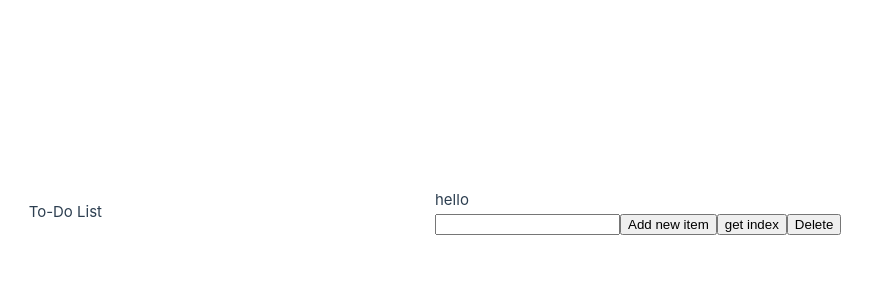
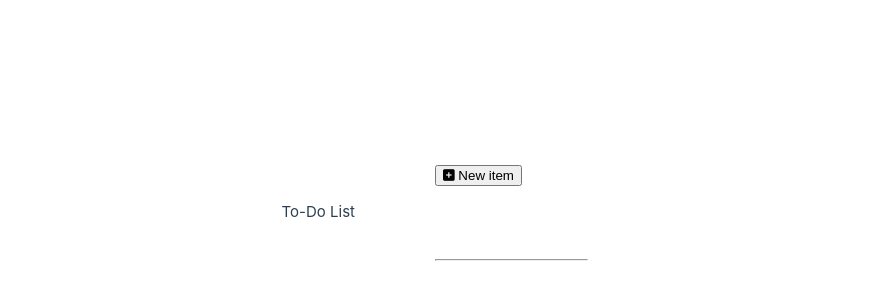
Before and after one commit to nekkox/ToDoApp, a Vue app: page / in a window 1280 px wide. Shown: the part 188-488 px from the top of the page, without its empty margins (205-1077 px from the left). Built offline with nearby package versions, Linux system fonts and the light colour scheme.

Commit message:
sample commit

```diff
--- /dev/null
+++ b/src/components/ToDoFilter.vue
@@ -0,0 +1,7 @@
+<script setup>
+
+</script>
+
+<template>
+
+</template>
--- /dev/null
+++ b/src/components/ToDoList.vue
@@ -0,0 +1,7 @@
+<script setup>
+
+</script>
+
+<template>
+    <slot></slot>
+</template>
--- a/src/components/ToDoProject.vue
+++ b/src/components/ToDoProject.vue
@@ -2,12 +2,14 @@
 import ToDoService from '@/services/todo'
 import { inject, reactive, ref } from 'vue';
 import TodoItemForm from '@/components/TodoItemForm.vue'
-
+import ToDoFilter from '@/components/ToDoFilter.vue'
+import ToDoList from '@/components/ToDoList.vue'
+import ToDoSummary from '@/components/ToDoSummary.vue'
 
 const _item = ref(ToDoService.getDefaultItem())
 const _items = ref([])
 const $modal = inject("$modals")
-const valueToAdd = ref()
+const _filter = ref("")
 
 
 //Show a modal to create new item or edit existed one
@@ -19,6 +21,8 @@ function showModal(new_item = true, itemForEdit = {}) {
     } else {
         // Make a copy of the item for editing
         _item.value = ToDoService.makeCopy(itemForEdit);
+        console.log("Item to edit: ");
+        console.log(_item.value);
     }
     //Open "New_or_Edit_Item" modal;
     $modal.show("New_or_Edit_Item").then(() => {
@@ -28,7 +32,7 @@ function showModal(new_item = true, itemForEdit = {}) {
             _items.value.push(_item.value)
             console.log(_item.value.text);
             console.log(_items);
-            valueToAdd.value = ""
+
         } else {
             //Replace item
             console.log("Edit existing item");
@@ -49,7 +53,7 @@ function showModal(new_item = true, itemForEdit = {}) {
 //Finding index of an item in array of items _items
 function getIndex(item) {
     let index = _items.value.findIndex((it) => {
-        return it.text == item.text
+        return it.id == item.id
     })
     if (index == -1) {
         console.log("No such index");
@@ -74,13 +78,28 @@ function deleteItem(item) {
     }, () => { console.log("Deleting item cancelled"); })
 }
 
+function toggleStatus(item) {
+    item.status = ToDoService.toggleStatus(item.status)
+}
 
 </script>
 
 <template>
-    <p>hello</p>
+    <ToDoSummary></ToDoSummary>
+    <ToDoFilter></ToDoFilter>
+
+    <ToDoList>
+        <button @click="showModal(true)" class="w3-button w3-blue w3-round-xxlarge">
+            <i class="fa-solid fa-square-plus"></i>
+            New item
+        </button>
+    </ToDoList>
+
+
+    <br><br><br><br>
+    <hr>
     <Modal name="New_or_Edit_Item" title="To Do Item">
-        <TodoItemForm v-model:the_item="_item"></TodoItemForm>
+        <TodoItemForm v-model="_item"></TodoItemForm>
     </Modal>
     <Modal name="deleteItem" title="Delete To-Do Item">
         <p>
@@ -91,9 +110,4 @@ function deleteItem(item) {
             This action cannot be undone.
         </p>
     </Modal>
-    <p>{{ valueToAdd }}</p>
-    <input type="text" v-model="valueToAdd">
-    <button @click="showModal(true)">Add new item</button>
-    <button @click="getIndex(_item)">get index</button>
-    <button @click="deleteItem(_item)">Delete</button>
 </template>
--- /dev/null
+++ b/src/components/ToDoSummary.vue
@@ -0,0 +1,7 @@
+<script setup>
+
+</script>
+
+<template>
+
+</template>
--- a/src/components/TodoItemForm.vue
+++ b/src/components/TodoItemForm.vue
@@ -1,35 +1,33 @@
 <script setup>
+import { ref } from "vue"
 import ToDoService from '@/services/todo'
-import { ref } from 'vue';
-const $props = defineProps({
+const
+    $props = defineProps({
         modelValue: { type: Object, default: () => { return {} } }
     }),
-
+    $emit = defineEmits(["update:modelValue"]),
     _item = ref({})
 
 _item.value = { ...$props.modelValue }
 
-//---
+function emitUpdate() {
+    $emit("update:modelValue", _item.value)
+}
 
-const itemModel = defineModel('the_item')
-const _item2 = ref({})
-_item2.value = itemModel
 
 </script>
 
 <template>
     <div>
         <div>
-         <p> Item1: {{ _item }}</p>
-          <p>Item2:  {{ _item2 }} </p>
-          <p>itemModel:  {{ itemModel }} </p>
+
             <strong>Description: </strong>
-            <input type="text" v-model="itemModel.text">
+            <input type="text" v-model="modelValue.text">
 
         </div>
         <div>
             <strong>Status</strong><br>
-            <select v-model.string="itemModel.status">
+            <select v-model.string="modelValue.status">
                 <option v-for="state in ToDoService.getStatusList()" :key="state.id" :value="state.id">
                     {{state.label}}
                 </option>
```
